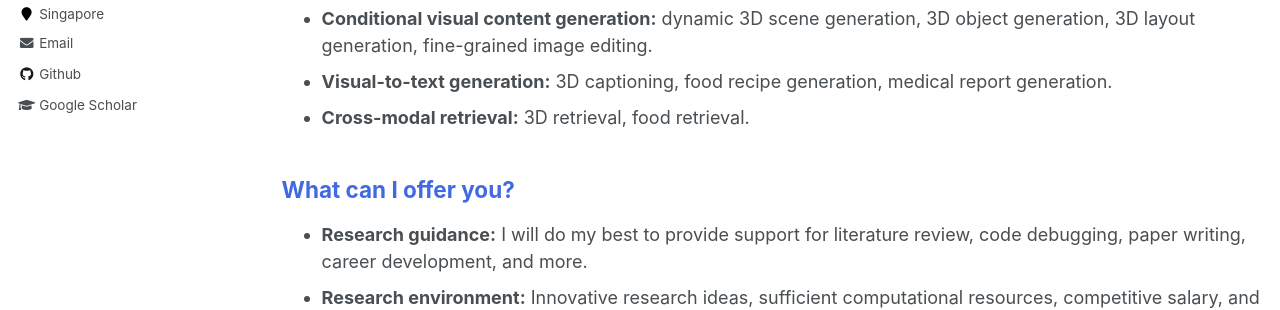
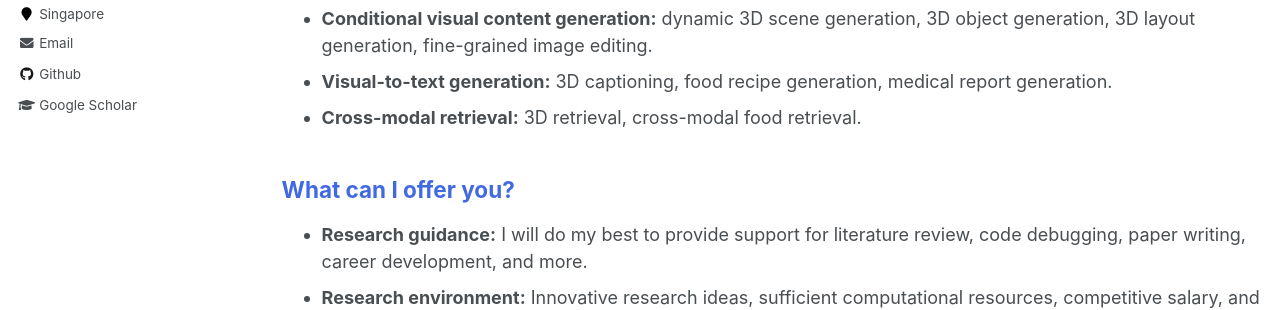
Before and after one commit to hwang1996/hwang1996.github.io, a Jekyll site: the page built from _pages/recruitment.md, in a window 1280 px wide and 900 px high. Shown: the part 391-701 px from the top of the window. Built offline with Jekyll 4.4.1, drawn with Linux system fonts in a browser that asks for light colours.

Commit message:
2023.6.24 updates

```diff
--- a/_pages/recruitment.md
+++ b/_pages/recruitment.md
@@ -13,7 +13,7 @@
 The research topics include, but are not limited to:
 - **Conditional visual content generation:** dynamic 3D scene generation, 3D object generation, 3D layout generation, fine-grained image editing.
 - **Visual-to-text generation:** 3D captioning, food recipe generation, medical report generation.
-- **Cross-modal retrieval:** 3D retrieval, food retrieval.
+- **Cross-modal retrieval:** 3D retrieval, cross-modal food retrieval.
 
 ## <font color=RoyalBlue>What can I offer you?</font>
 - **Research guidance:** I will do my best to provide support for literature review, code debugging, paper writing, career development, and more.
```
